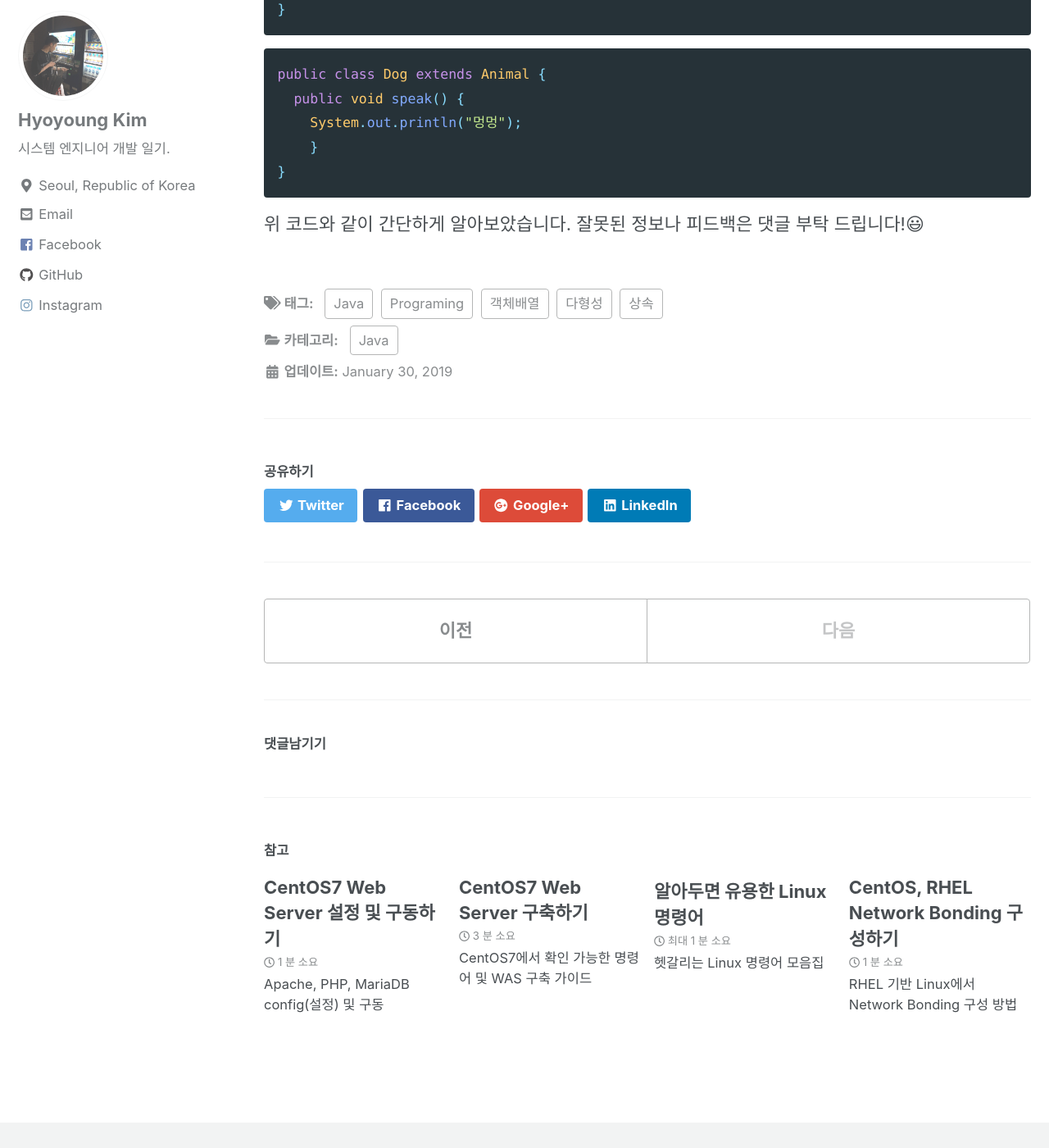
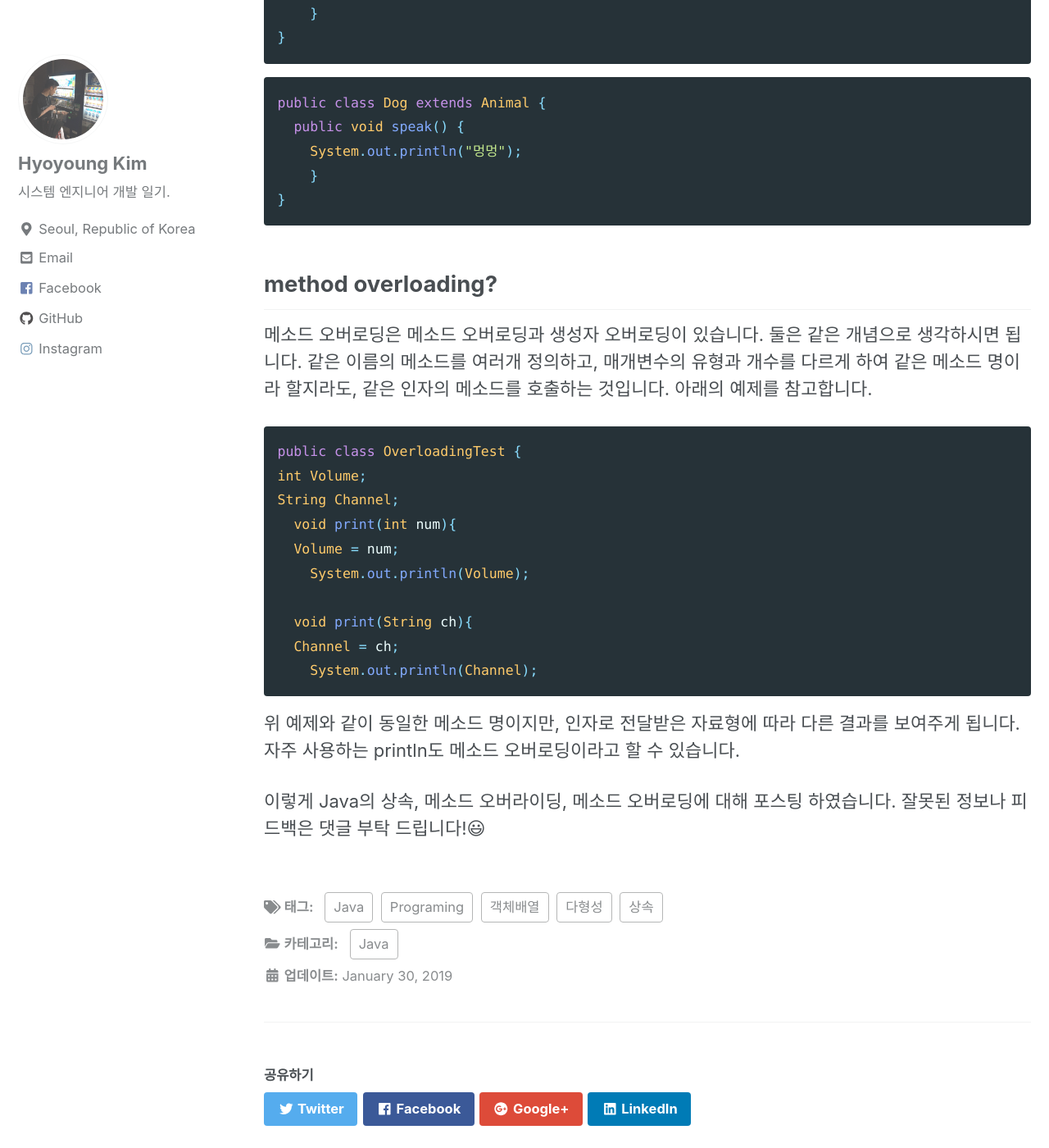
Before and after one commit to youngfromseoul/youngfromseoul.github.io2, a Jekyll site: the page built from _posts/java/2019-01-30-java-posting-00002.md, in a window 1280 px wide and 1400 px high, scrolled down 2126 px. Shown: the whole window at 82% size. Built offline with Jekyll 4.4.1, drawn with Linux system fonts in a browser that asks for light colours; cached includes are drawn as plain includes; nearby versions of some CDN libraries; some web fonts are replaced; library files that are not in the unit come from our copies.

Commit message:
add to overloading

````diff
--- a/_posts/java/2019-01-30-java-posting-00002.md
+++ b/_posts/java/2019-01-30-java-posting-00002.md
@@ -74,4 +74,24 @@ public class Dog extends Animal {
 }
 ```
 
-위 코드와 같이 간단하게 알아보았습니다. 잘못된 정보나 피드백은 댓글 부탁 드립니다!😃
+## method overloading?
+메소드 오버로딩은 메소드 오버로딩과 생성자 오버로딩이 있습니다. 둘은 같은 개념으로 생각하시면 됩니다.
+같은 이름의 메소드를 여러개 정의하고, 매개변수의 유형과 개수를 다르게 하여 같은 메소드 명이라 할지라도, 같은 인자의 메소드를 호출하는 것입니다.
+아래의 예제를 참고합니다.
+
+```java
+public class OverloadingTest {
+int Volume;
+String Channel;
+  void print(int num){
+  Volume = num;
+    System.out.println(Volume);
+
+  void print(String ch){
+  Channel = ch;
+    System.out.println(Channel);
+```
+위 예제와 같이 동일한 메소드 명이지만, 인자로 전달받은 자료형에 따라 다른 결과를 보여주게 됩니다. 자주 사용하는 println도 메소드 오버로딩이라고 할 수 있습니다.
+
+
+이렇게 Java의 상속, 메소드 오버라이딩, 메소드 오버로딩에 대해 포스팅 하였습니다. 잘못된 정보나 피드백은 댓글 부탁 드립니다!😃
````
